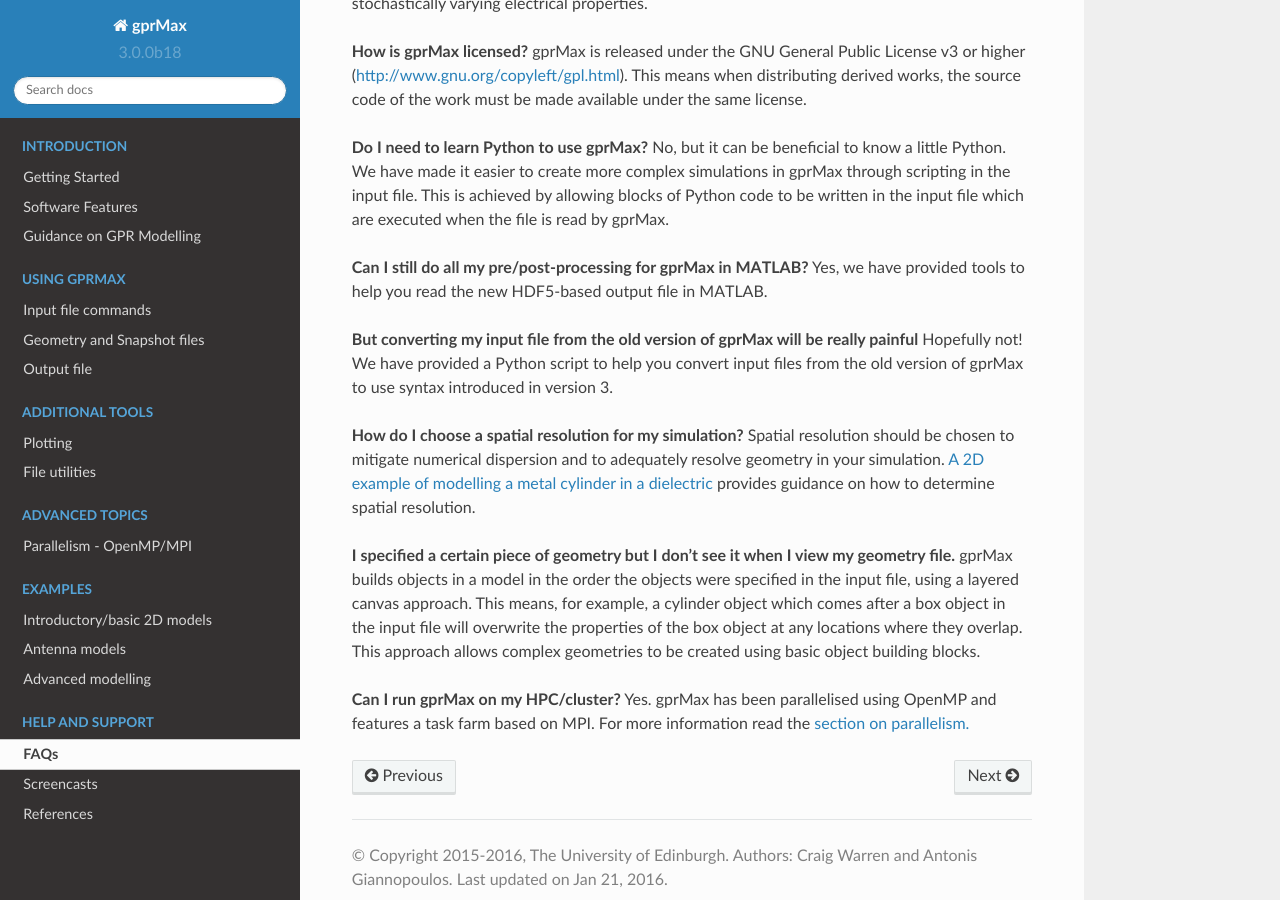
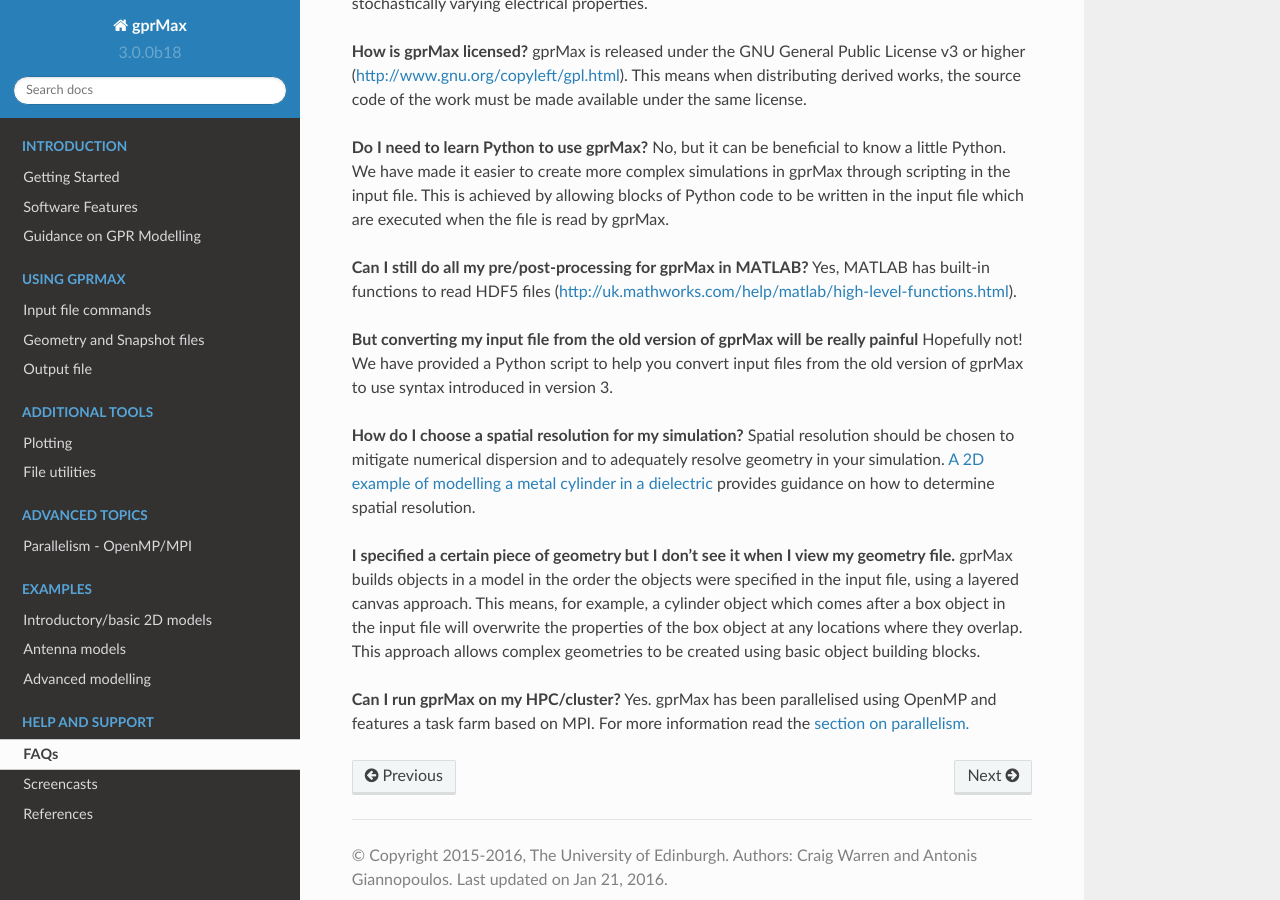
Before and after one commit to gprMax/gprMax, a Sphinx documentation site: the page built from docs/source/faqs.rst, in a window 1280 px wide and 900 px high, scrolled down 552 px. Built offline with Sphinx 7.4.7 and the Read the Docs theme 2.0.0, drawn with Linux system fonts in a browser that asks for light colours.

Commit message:
Updated some file references.

```diff
--- a/README.rst
+++ b/README.rst
@@ -52,7 +52,7 @@
 Installation
 ============
 
-You should use the following guidance to install gprMax if you are an end-user (i.e. you don't intend to develop or contribute to the software). Developers should follow the `Installation for developers section of the User guide <install-dev>`:
+You should use the following guidance to install gprMax if you are an end-user (i.e. you don't intend to develop or contribute to the software). Developers should follow the :ref:`Installation for developers section of the User guide <install-dev>`:
 
 1. Get the code
 2. Install Python and required Python packages
--- a/docs/source/faqs.rst
+++ b/docs/source/faqs.rst
@@ -17,7 +17,7 @@
 No, but it can be beneficial to know a little Python. We have made it easier to create more complex simulations in gprMax through scripting in the input file. This is achieved by allowing blocks of Python code to be written in the input file which are executed when the file is read by gprMax.
 
 **Can I still do all my pre/post-processing for gprMax in MATLAB?**
-Yes, we have provided tools to help you read the new HDF5-based output file in MATLAB.
+Yes, MATLAB has built-in functions to read HDF5 files (http://uk.mathworks.com/help/matlab/high-level-functions.html).
 
 **But converting my input file from the old version of gprMax will be really painful**
 Hopefully not! We have provided a Python script to help you convert input files from the old version of gprMax to use syntax introduced in version 3.
@@ -29,4 +29,4 @@
 gprMax builds objects in a model in the order the objects were specified in the input file, using a layered canvas approach. This means, for example, a cylinder object which comes after a box object in the input file will overwrite the properties of the box object at any locations where they overlap. This approach allows complex geometries to be created using basic object building blocks.
 
 **Can I run gprMax on my HPC/cluster?**
-Yes. gprMax has been parallelised using OpenMP and features a task farm based on MPI. For more information read the :ref:`section on parallelism. <openmp_mpi>`
+Yes. gprMax has been parallelised using OpenMP and features a task farm based on MPI. For more information read the :ref:`section on parallelism. <openmp-mpi>`
--- a/docs/source/openmp_mpi.rst
+++ b/docs/source/openmp_mpi.rst
@@ -1,4 +1,4 @@
-.. _openmp_mpi:
+.. _openmp-mpi:
 
 ************************
 Parallelism - OpenMP/MPI
```
